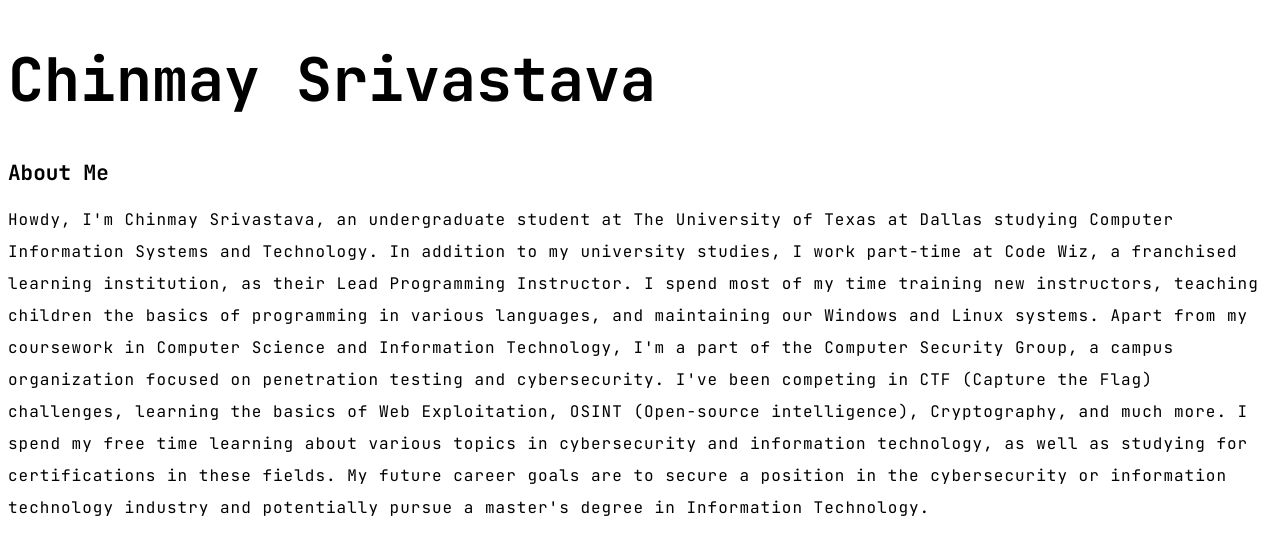
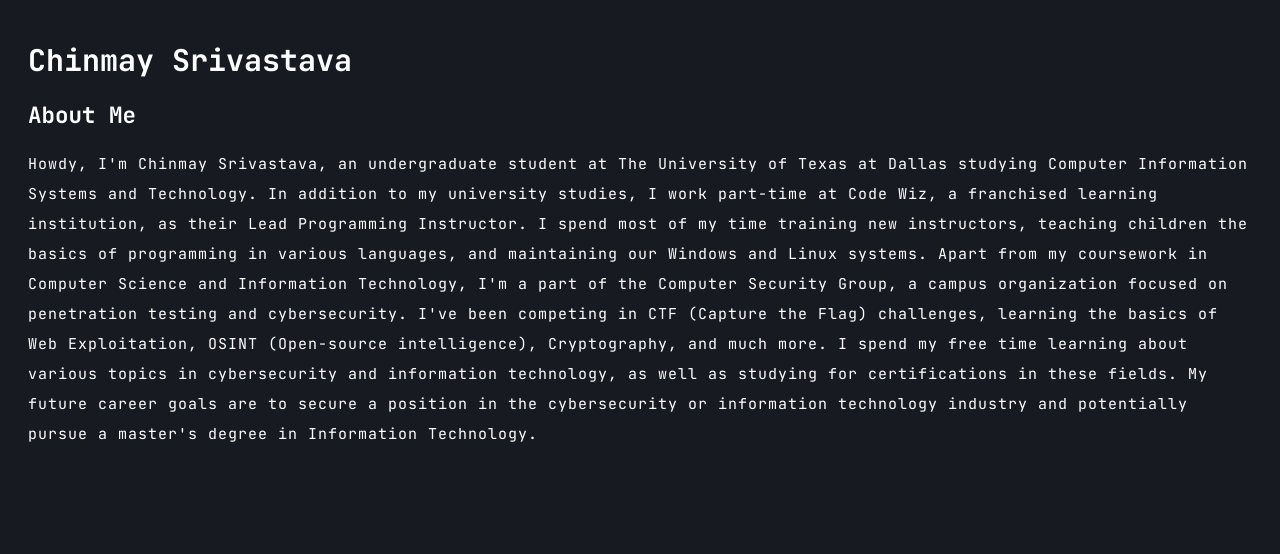
Before and after one commit to Shalimar403/Shalimar403.github.io, a plain HTML site: page index.html in a window 1280 px wide. Drawn offline with Linux system fonts and the light colour scheme.

Commit message:
Removed images, changed colors, added padding

```diff
--- a/index.html
+++ b/index.html
@@ -3,7 +3,7 @@
   <head>
     <meta charset="utf-8" />
     <meta name="viewport" content="width=device-width" />
-    <title>My test page</title>
+    <title>Personal Website</title>
 
     <!-- Connect style.css to index.html -->
     <link href="styles/style.css" rel="stylesheet" />
@@ -20,6 +20,5 @@
     <h2>About Me</h2>
     <p>Howdy, I'm Chinmay Srivastava, an undergraduate student at The University of Texas at Dallas studying Computer Information Systems and Technology. In addition to my university studies, I work part-time at Code Wiz, a franchised learning institution, as their Lead Programming Instructor. I spend most of my time training new instructors, teaching children the basics of programming in various languages, and maintaining our Windows and Linux systems. Apart from my coursework in Computer Science and Information Technology, I'm a part of the Computer Security Group, a campus organization focused on penetration testing and cybersecurity. I've been competing in CTF (Capture the Flag) challenges, learning the basics of Web Exploitation, OSINT (Open-source intelligence), Cryptography, and much more. I spend my free time learning about various topics in cybersecurity and information technology, as well as studying for certifications in these fields. My future career goals are to secure a position in the cybersecurity or information technology industry and potentially pursue a master's degree in Information Technology.</p>
 
-    <!--img src="" alt="My test image" /-->
   </body>
 </html>
--- a/styles/style.css
+++ b/styles/style.css
@@ -1,17 +1,29 @@
-html {
-  /* px means "pixels". The base font size is now 10 pixels high */
-  font-size: 14px;
-  /* Replace PLACEHOLDER with the font-family property value you got from Google Fonts */
-  font-family: "JetBrains Mono", monospace;
+html
+{
+    /* Main background and text color*/
+    background-color: #181a21;
+    color: white;
+    padding: 20px 20px 20px 20px;
+
+    /* Font style */
+    font-size: 14px;
+    font-family: "JetBrains Mono", monospace;
 
     h1 /* Heading 1 Style */
     {
-        font-size: 60px;
+        font-size: 30px;
         text-align: left;
+
     }
-    p,li
+
+    h2 /* Heading 2 Style */
     {
-        font-size: 16px;
+        font-size: 22.5px;
+    }
+
+    p,li /* paragraph and line style */
+    {
+        font-size: 15px;
         line-height: 2;
         letter-spacing: 1px;
     }
```
Also changed, not shown: images/20221229_175836.jpg (deleted).
